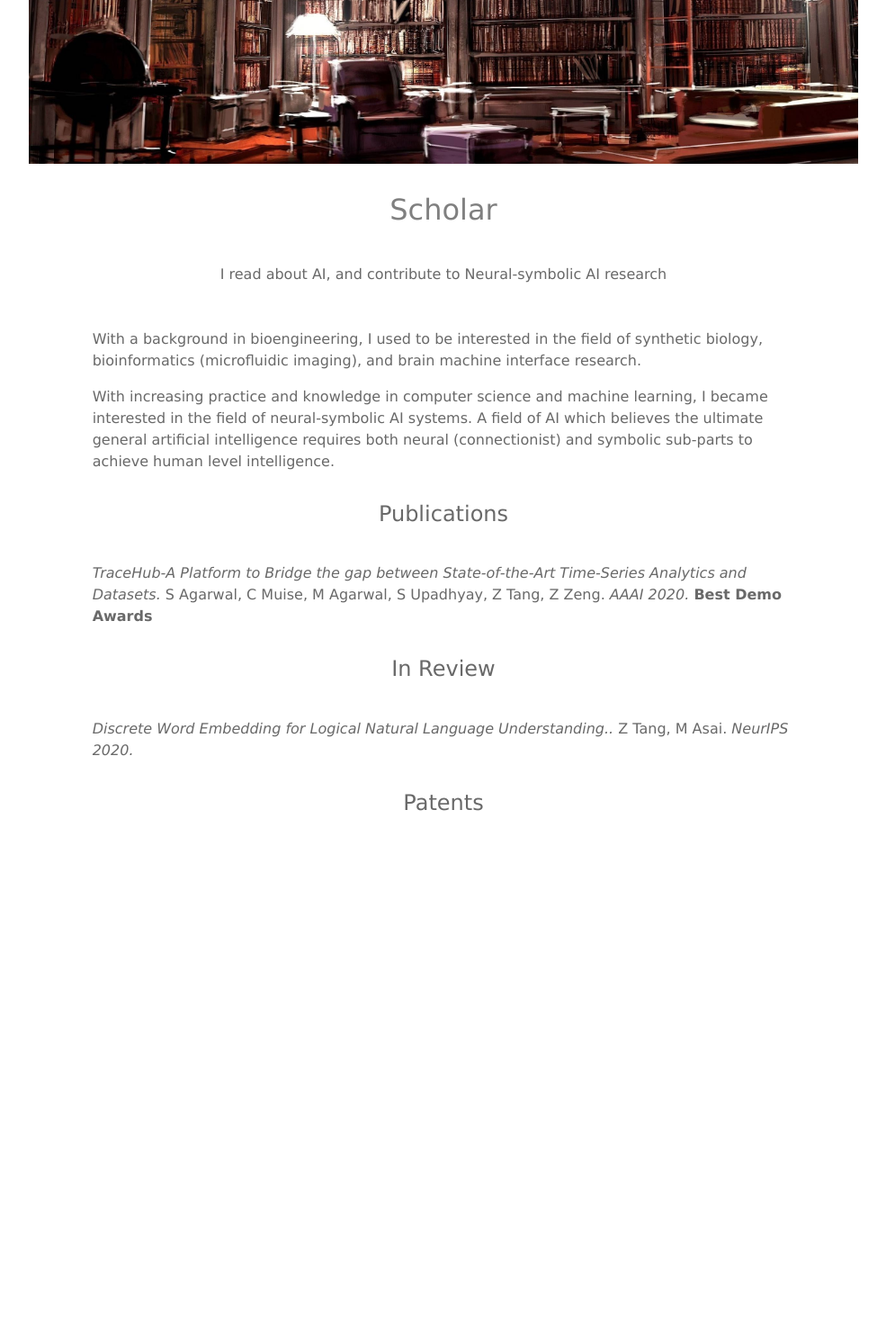
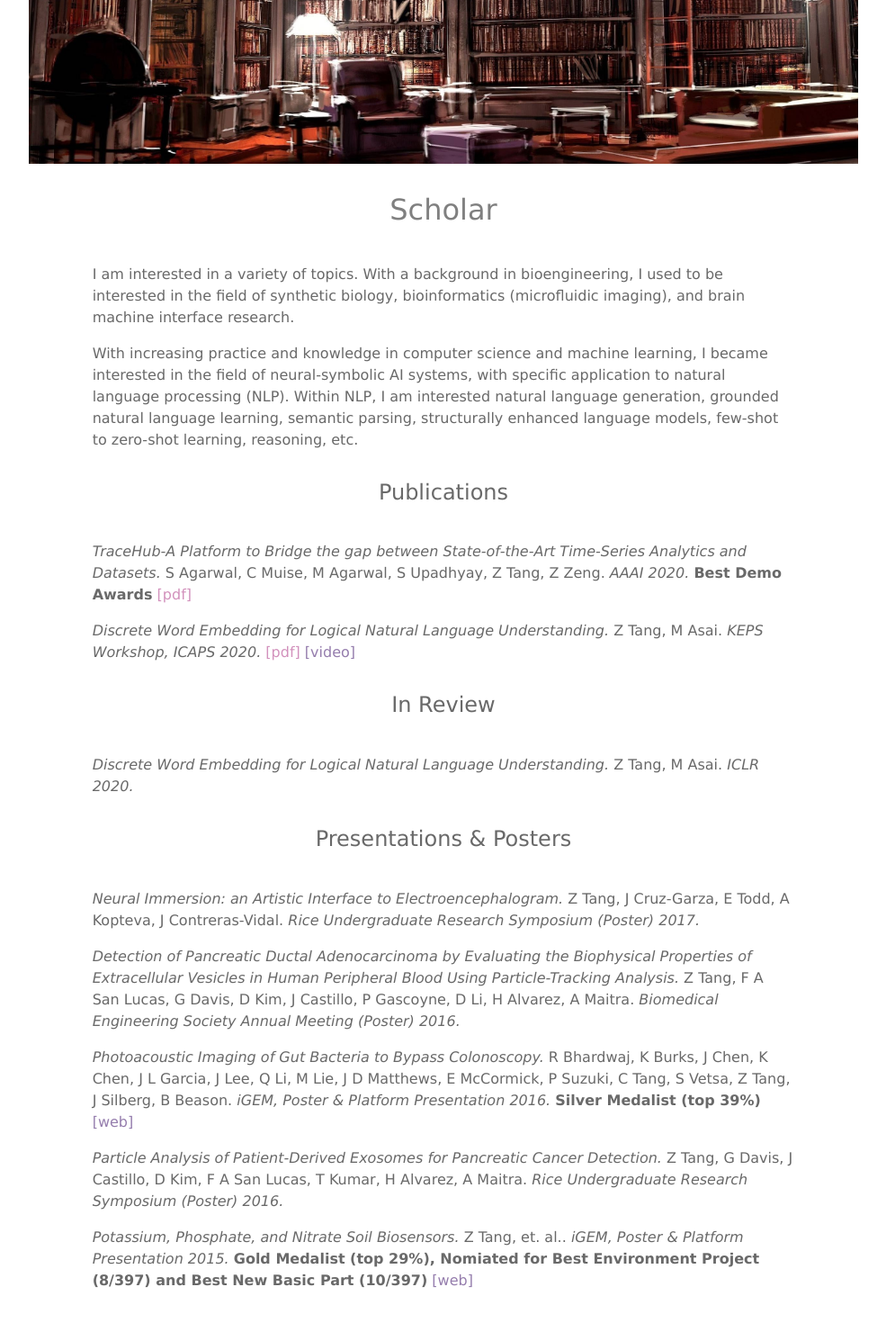
Before and after one commit to PootieT/tang_space, a React (Create React App) app: page /scholar in a window 1280 px wide. Shown: the part 320-1790 px from the top of the page at 90% size, without its empty margins (147-1132 px from the left). Before the commit the page ends 1363 px from the top, so only its background shows below. Built offline with nearby package versions, Linux system fonts and the light colour scheme.

Commit message:
refactor :art::art: : add posters and orals, add links

```diff
--- a/src/components/spaces/Scholar/Publication.jsx
+++ b/src/components/spaces/Scholar/Publication.jsx
@@ -1,15 +1,38 @@
 import React, { Component } from 'react'
 import { Jumbotron, Container, Row, Col, Image, Button } from 'react-bootstrap';
-import '../Spaces.css'
+import '../Spaces.css';
+import '../../../index.css';
 
 export default class Publication extends Component {
   render() {
+    let pdfLink;
+    if (this.props.pdfLink) {
+      pdfLink = [<a href={this.props.pdfLink} style={{color: "var(--global-color-three)"}}> [pdf]</a>]
+    } else {
+      pdfLink = ""
+    }
+
+    let videoLink;
+    if (this.props.videoLink) {
+      videoLink = <a href={this.props.videoLink} style={{color: "var(--global-color-four)"}}> [video]</a>
+    } else {
+      videoLink = ""
+    }
+
+    let webLink;
+    if (this.props.webLink) {
+      webLink = <a href={this.props.webLink} style={{color: "var(--global-color-four)"}}> [web]</a>
+    } else {
+      webLink = ""
+    }
+
     return (
       <p>
         <i>{this.props.title}. </i>
         {this.props.authors.join(", ")}.
         <i> {this.props.conference}. </i>
         <b>{this.props.awards}</b>
+        {pdfLink}{videoLink}{webLink}
       </p>
     )
   }
--- a/src/components/spaces/Scholar/ScholarSpace.jsx
+++ b/src/components/spaces/Scholar/ScholarSpace.jsx
@@ -16,19 +16,18 @@ export default class ScholarSpace extends Component {
             <h1>Scholar</h1>
           </Row>
           <Col md={ {span: 8, offset: 2 }}>
-            <Row className="justify-content-md-center">
-              <p>I read about AI, and contribute to Neural-symbolic AI research</p>
-            </Row>
             <p>
+              I am interested in a variety of topics.
               With a background in bioengineering, I used to be interested in the field
               of synthetic biology, bioinformatics (microfluidic imaging), and brain machine
               interface research.
             </p>
             <p>
               With increasing practice and knowledge in computer science and machine learning,
-              I became interested in the field of neural-symbolic AI systems. A field of AI
-              which believes the ultimate general artificial intelligence requires both neural
-              (connectionist) and symbolic sub-parts to achieve human level intelligence.
+              I became interested in the field of neural-symbolic AI systems, with specific
+              application to natural language processing (NLP). Within NLP, I am interested
+              natural language generation, grounded natural language learning, semantic parsing,
+              structurally enhanced language models, few-shot to zero-shot learning, reasoning, etc.
             </p>
             <Row className="justify-content-md-center">
               <h4>Publications</h4>
@@ -37,18 +36,59 @@ export default class ScholarSpace extends Component {
                   title="TraceHub-A Platform to Bridge the gap between State-of-the-Art Time-Series Analytics and Datasets"
                   authors={["S Agarwal", "C Muise", "M Agarwal", "S Upadhyay", "Z Tang", "Z Zeng"]}
                   conference="AAAI 2020"
-                awards="Best Demo Awards" />
+                  awards="Best Demo Awards"
+                  pdfLink="https://aiide.org/ojs/index.php/AAAI/article/download/7087/6941"
+                   />
+              <Publication
+                  title="Discrete Word Embedding for Logical Natural Language Understanding"
+                  authors={["Z Tang", "M Asai"]}
+                  conference="KEPS Workshop, ICAPS 2020"
+                  pdfLink="https://icaps20subpages.icaps-conference.org/wp-content/uploads/2020/10/KEPS-2020_paper_9.pdf"
+                  videoLink="https://www.youtube.com/watch?v=BCLQcEBJ5Bs"
+                  awards="" />
             <Row className="justify-content-md-center">
               <h4>In Review</h4>
             </Row>
               <Publication
-                title="Discrete Word Embedding for Logical Natural Language Understanding."
+                  title="Discrete Word Embedding for Logical Natural Language Understanding"
                   authors={["Z Tang", "M Asai"]}
-                conference="NeurIPS 2020"
+                  conference="ICLR 2020"
                   awards="" />
             <Row className="justify-content-md-center">
+            <h4>Presentations & Posters</h4>
+            </Row>
+              <Publication
+                    title="Neural Immersion: an Artistic Interface to Electroencephalogram"
+                    authors={["Z Tang", "J Cruz-Garza","E Todd", "A Kopteva", "J Contreras-Vidal"]}
+                    conference="Rice Undergraduate Research Symposium (Poster) 2017"
+                    awards="" />
+              <Publication
+                    title="Detection of Pancreatic Ductal Adenocarcinoma by Evaluating the Biophysical Properties of Extracellular Vesicles in Human Peripheral Blood
+                    Using Particle-Tracking Analysis"
+                    authors={["Z Tang", "F A San Lucas", "G Davis", "D Kim", "J Castillo", "P Gascoyne", "D Li", "H Alvarez", "A Maitra"]}
+                    conference="Biomedical Engineering Society Annual Meeting (Poster) 2016"
+                    awards="" />
+              <Publication
+                    title="Photoacoustic Imaging of Gut Bacteria to Bypass Colonoscopy"
+                    authors={["R Bhardwaj", "K Burks", "J Chen", "K Chen", "J L Garcia", "J Lee", "Q Li", "M Lie",
+                    "J D Matthews", "E McCormick" , "P Suzuki", "C Tang", "S Vetsa", "Z Tang", "J Silberg", "B Beason"]}
+                    conference="iGEM, Poster & Platform Presentation 2016"
+                    awards="Silver Medalist (top 39%)"
+                    webLink="http://2016.igem.org/Team:Rice" />
+              <Publication
+                    title="Particle Analysis of Patient-Derived Exosomes for Pancreatic Cancer Detection"
+                    authors={["Z Tang", "G Davis", "J Castillo",  "D Kim", "F A San Lucas",  "T Kumar", "H Alvarez", "A Maitra"]}
+                    conference="Rice Undergraduate Research Symposium (Poster) 2016"
+                    awards="" />
+              <Publication
+                    title="Potassium, Phosphate, and Nitrate Soil Biosensors"
+                    authors={[ "Z Tang", "et. al."]}
+                    conference="iGEM, Poster & Platform Presentation 2015"
+                    awards="Gold Medalist (top 29%), Nomiated for Best Environment Project (8/397) and Best New Basic Part (10/397)"
+                    webLink="http://2015.igem.org/Team:HKUST-Rice"/>
+            {/* <Row className="justify-content-md-center">
               <h4>Patents</h4>
-            </Row>
+            </Row> */}
           </Col>
         </Jumbotron>
       </div>
```
Lines whose indentation alone changed are shown as unchanged.
